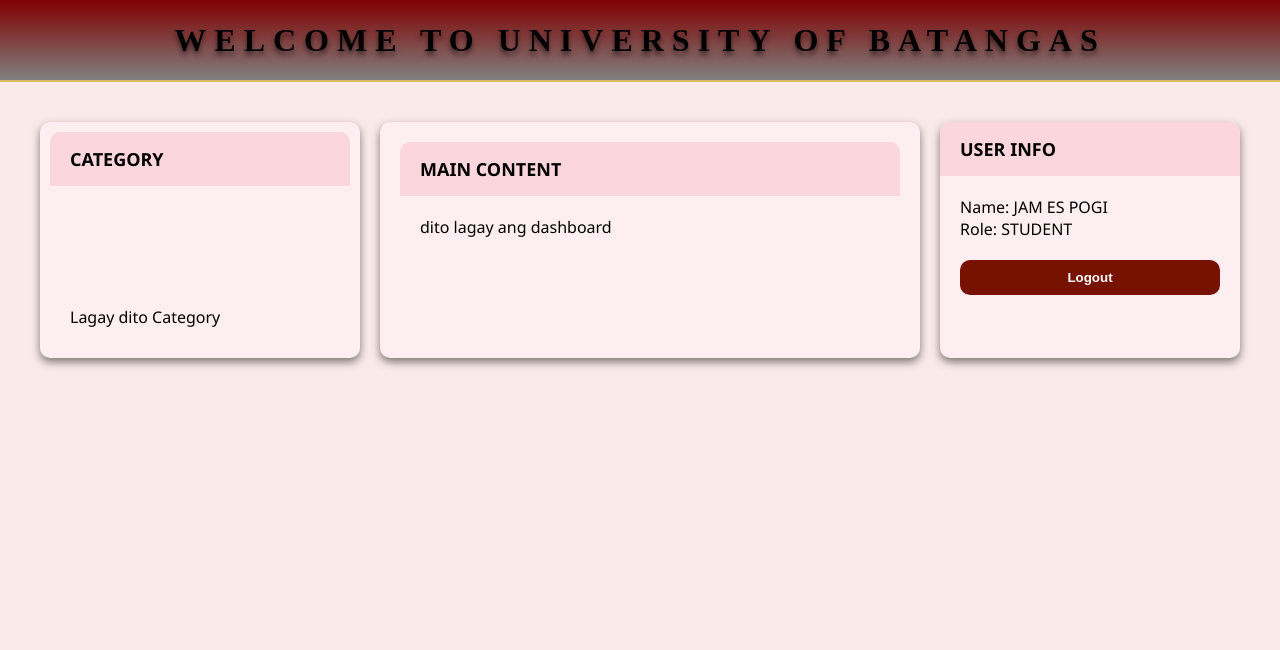
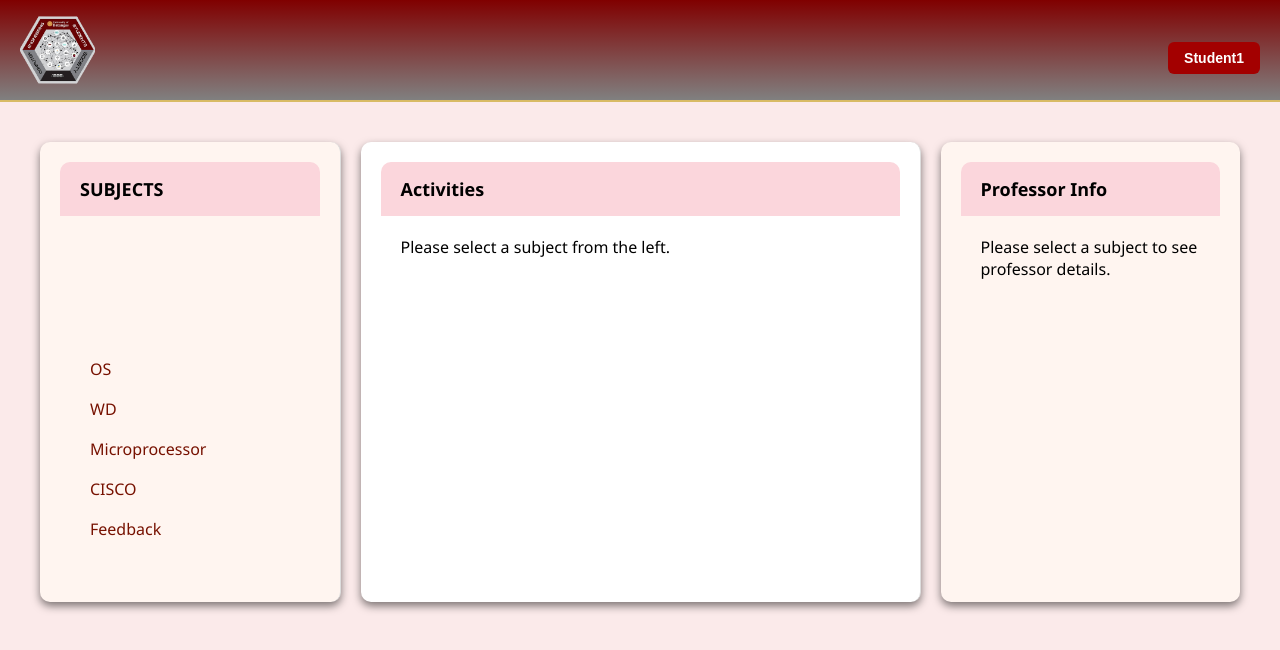
Before and after one commit to DeCCC1/FINALPROJVSS, a React (Create React App) app: page /Dashboard in a window 1280 px wide. Shown: the top 650 px of the page. Built offline with nearby package versions, Linux system fonts and the light colour scheme.

Commit message:
Update Dashboard.js

```diff
--- a/src/Dashboard.js
+++ b/src/Dashboard.js
@@ -1,48 +1,344 @@
-import React from "react";
+import React, { useState, useRef, useEffect } from "react";
 import { useNavigate } from "react-router-dom";
-import { Link } from "react-router-dom";
 
 function Dashboard({ setAuth }) {
   const navigate = useNavigate();
+  const studentName = "Student1";
+  const [dropdownVisible, setDropdownVisible] = useState(false);
+  const [message, setMessage] = useState("");
+  const dropdownRef = useRef();
+
+  const subjects = {
+    OS: [
+      { id: 1, name: "Quiz 1", status: "Turned In" },
+      { id: 2, name: "Assignment 1", status: "Turned In" },
+    ],
+    WD: [
+      { id: 3, name: "Responsive Web", status: "Turned In" },
+      { id: 4, name: "Midterm Exam", status: "Not Turned In" },
+    ],
+    Microprocessor: [
+      { id: 5, name: "Robot", status: "Turned In" },
+      { id: 6, name: "Ultrasonic", status: "Not Turned In" },
+    ],
+    CISCO: [
+      { id: 7, name: "WLAN", status: "Turned In" },
+      { id: 8, name: "BPDU", status: "Not Turned In" },
+    ],
+    Feedback: [
+      { id: 9, name: "PLC", status: "Turned In" },
+      { id: 10, name: "Final Exam", status: "Not Turned In" },
+    ],
+  };
+
+  const professorDetails = {
+    OS: {
+      name: "Engr. Derrick Ramos",
+      email: "sample.email.com",
+    },
+    WD: {
+      name: "Engr. Derrick Ramos",
+      email: "sample.email.com",
+    },
+    Microprocessor: {
+      name: "Engr. Liza Maderazo",
+      email: "sample.email.com",
+    },
+    CISCO: {
+      name: "Engr. Liza Maderazo",
+      email: "sample.email.com",
+    },
+    Feedback: {
+      name: "Engr. Pablo Asi",
+      email: "sample.email.com",
+    },
+  };
+
+  const subjectNames = Object.keys(subjects);
+  const [selectedSubject, setSelectedSubject] = useState(null);
+
   const handleLogout = () => {
     setAuth(false);
     navigate("/");
   };
 
+  useEffect(() => {
+    const handleClickOutside = (event) => {
+      if (dropdownRef.current && !dropdownRef.current.contains(event.target)) {
+        setDropdownVisible(false);
+      }
+    };
+    document.addEventListener("mousedown", handleClickOutside);
+    return () => document.removeEventListener("mousedown", handleClickOutside);
+  }, []);
+
   return (
     <div className="dashboard-root">
-      <div className="nav navbardashboard">
-        <h1>WELCOME TO UNIVERSITY OF BATANGAS</h1>
+      {/* Header */}
+      <div
+        className="nav navbardashboard"
+        style={{
+          display: "flex",
+          justifyContent: "space-between",
+          alignItems: "center",
+          padding: "10px 20px",
+          backgroundColor: "#771100",
+          color: "white",
+        }}
+      >
+        <img
+          src="CPESS.png"
+          alt="CPESS Logo"
+          style={{ height: "75px", cursor: "pointer" }}
+        />
+
+        {/* Student name dropdown */}
+        <div ref={dropdownRef} style={{ position: "relative" }}>
+          <button
+            onClick={() => setDropdownVisible((prev) => !prev)}
+            style={{
+              padding: "8px 16px",
+              backgroundColor: "#a30000",
+              color: "#fff",
+              border: "none",
+              borderRadius: "6px",
+              cursor: "pointer",
+              fontWeight: "bold",
+              fontSize: "14px",
+              transition: "background-color 0.3s ease",
+            }}
+            onMouseEnter={(e) =>
+              (e.currentTarget.style.backgroundColor = "#cc0000")
+            }
+            onMouseLeave={(e) =>
+              (e.currentTarget.style.backgroundColor = "#a30000")
+            }
+          >
+            {studentName}
+          </button>
+
+          {dropdownVisible && (
+            <div
+              style={{
+                position: "absolute",
+                top: "110%",
+                right: 0,
+                backgroundColor: "#fff",
+                boxShadow: "0 2px 8px rgba(0,0,0,0.2)",
+                borderRadius: "6px",
+                overflow: "hidden",
+                zIndex: 1000,
+                minWidth: "100px",
+              }}
+            >
+              <button
+                onClick={handleLogout}
+                style={{
+                  display: "block",
+                  padding: "10px 20px",
+                  background: "none",
+                  border: "none",
+                  width: "100%",
+                  textAlign: "left",
+                  cursor: "pointer",
+                  fontSize: "14px",
+                  color: "#771100",
+                }}
+                onMouseEnter={(e) =>
+                  (e.currentTarget.style.backgroundColor = "#f0e0dd")
+                }
+                onMouseLeave={(e) =>
+                  (e.currentTarget.style.backgroundColor = "transparent")
+                }
+              >
+                Logout
+              </button>
+            </div>
+          )}
+        </div>
       </div>
 
-      <div className="dashboard-content">
-
-        <div className="left-box-dashboard">
+      {/* Main Content */}
+      <div className="dashboard-content" style={{ display: "flex" }}>
+        {/* Left */}
+        <div
+          className="left-box-dashboard"
+          style={{
+            flex: 1,
+            padding: "20px",
+            backgroundColor: "#fff5f0",
+            borderRight: "1px solid #ddd",
+          }}
+        >
           <div className="left-box-header">
-            <h2>CATEGORY</h2>
+            <h2>SUBJECTS</h2>
           </div>
-          <div className="left-box-content">Lagay dito Category</div>
+          <div className="left-box-content">
+            <ul style={{ listStyle: "none", paddingLeft: 0 }}>
+              {subjectNames.map((subject) => (
+                <li
+                  key={subject}
+                  onClick={() => setSelectedSubject(subject)}
+                  style={{
+                    cursor: "pointer",
+                    padding: "6px 10px",
+                    borderRadius: "4px",
+                    marginBottom: "6px",
+                    backgroundColor:
+                      selectedSubject === subject ? "#a30000" : "transparent",
+                    color: selectedSubject === subject ? "white" : "#771100",
+                    fontWeight: selectedSubject === subject ? "bold" : "normal",
+                    transition: "background-color 0.3s ease",
+                  }}
+                  onMouseEnter={(e) => {
+                    if (selectedSubject !== subject)
+                      e.currentTarget.style.backgroundColor = "#f7d2d2";
+                  }}
+                  onMouseLeave={(e) => {
+                    if (selectedSubject !== subject)
+                      e.currentTarget.style.backgroundColor = "transparent";
+                  }}
+                >
+                  {subject}
+                </li>
+              ))}
+            </ul>
+          </div>
         </div>
 
-
-        <div className="center-box-dashboard">
+        {/* Center */}
+        <div
+          className="center-box-dashboard"
+          style={{
+            flex: 2,
+            padding: "20px",
+            backgroundColor: "#fff",
+            borderRight: "1px solid #ddd",
+          }}
+        >
           <div className="center-box-header">
-            <h2>MAIN CONTENT</h2>
+            <h2>Activities</h2>
           </div>
-          <div className="center-box-content">dito lagay ang dashboard</div>
+          <div className="center-box-content">
+            {selectedSubject ? (
+              <>
+                <h3>{selectedSubject}</h3>
+                <ul style={{ listStyle: "none", paddingLeft: 0 }}>
+                  {subjects[selectedSubject].map(({ id, name, status }) => (
+                    <li
+                      key={id}
+                      style={{
+                        display: "flex",
+                        justifyContent: "space-between",
+                        padding: "8px 12px",
+                        marginBottom: "6px",
+                        backgroundColor: "#f7f7f7",
+                        borderRadius: "6px",
+                        boxShadow: "0 1px 3px rgba(0,0,0,0.1)",
+                      }}
+                    >
+                      <span>{name}</span>
+                      <span
+                        style={{
+                          color: status === "Turned In" ? "green" : "red",
+                          fontWeight: "bold",
+                        }}
+                      >
+                        {status}
+                      </span>
+                    </li>
+                  ))}
+                </ul>
+                <p style={{ fontWeight: "bold", marginTop: "15px" }}>
+                  Remarks:{" "}
+                  {subjects[selectedSubject].some(
+                    (activity) => activity.status === "Not Turned In"
+                  )
+                    ? "Incomplete"
+                    : "Complete"}
+                </p>
+              </>
+            ) : (
+              "Please select a subject from the left."
+            )}
+          </div>
         </div>
 
-
-        <div className="right-box-dashboard">
+        {/* Right */}
+        <div
+          className="right-box-dashboard"
+          style={{
+            flex: 1,
+            padding: "20px",
+            backgroundColor: "#fff5f0",
+          }}
+        >
           <div className="right-box-header">
-            <h2>USER INFO</h2>
+            <h2>Professor Info</h2>
           </div>
           <div className="right-box-content">
-            Name: JAM ES POGI<br />
-            Role: STUDENT
-            <div className="nav-links">
-              <button onClick={handleLogout}>Logout</button>
-            </div>
+            {selectedSubject ? (
+              <>
+                <p>
+                  <strong>Name:</strong>{" "}
+                  {professorDetails[selectedSubject].name}
+                </p>
+                <p>
+                  <strong>Email:</strong>{" "}
+                  {professorDetails[selectedSubject].email}
+                </p>
+
+                {/* Message Box */}
+                <div style={{ marginTop: "20px" }}>
+                  <h4>Address your Concerns:</h4>
+                  <textarea
+                    rows={4}
+                    placeholder="Type your message here..."
+                    value={message}
+                    onChange={(e) => setMessage(e.target.value)}
+                    style={{
+                      width: "100%",
+                      padding: "10px",
+                      borderRadius: "6px",
+                      border: "1px solid #ccc",
+                      resize: "none",
+                      fontSize: "14px",
+                    }}
+                  />
+                  <button
+                    onClick={() => {
+                      if (message.trim()) {
+                        console.log(
+                          `Message to ${professorDetails[selectedSubject].name}: ${message}`
+                        );
+                        alert("Message sent!");
+                        setMessage("");
+                      }
+                    }}
+                    style={{
+                      marginTop: "10px",
+                      padding: "8px 12px",
+                      backgroundColor: "#a30000",
+                      color: "#fff",
+                      border: "none",
+                      borderRadius: "6px",
+                      cursor: "pointer",
+                      fontWeight: "bold",
+                    }}
+                    onMouseEnter={(e) =>
+                      (e.currentTarget.style.backgroundColor = "#cc0000")
+                    }
+                    onMouseLeave={(e) =>
+                      (e.currentTarget.style.backgroundColor = "#a30000")
+                    }
+                  >
+                    Send Message
+                  </button>
+                </div>
+              </>
+            ) : (
+              "Please select a subject to see professor details."
+            )}
           </div>
         </div>
       </div>
```
